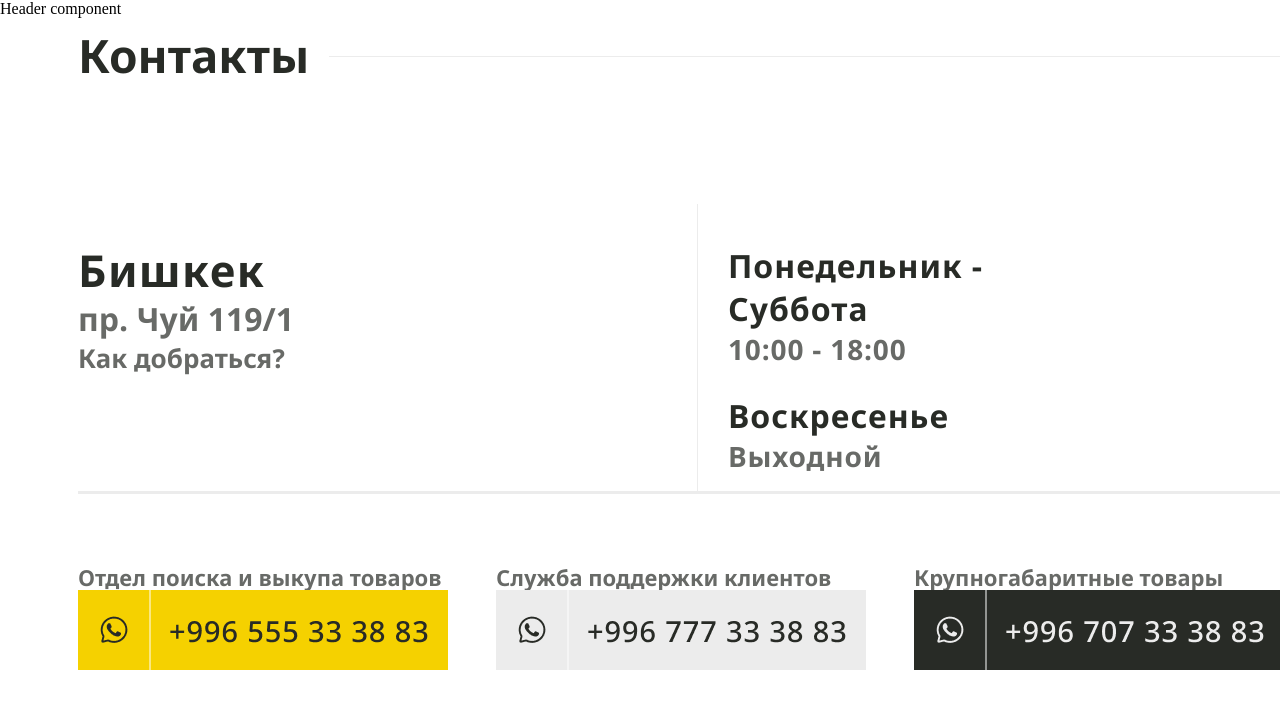
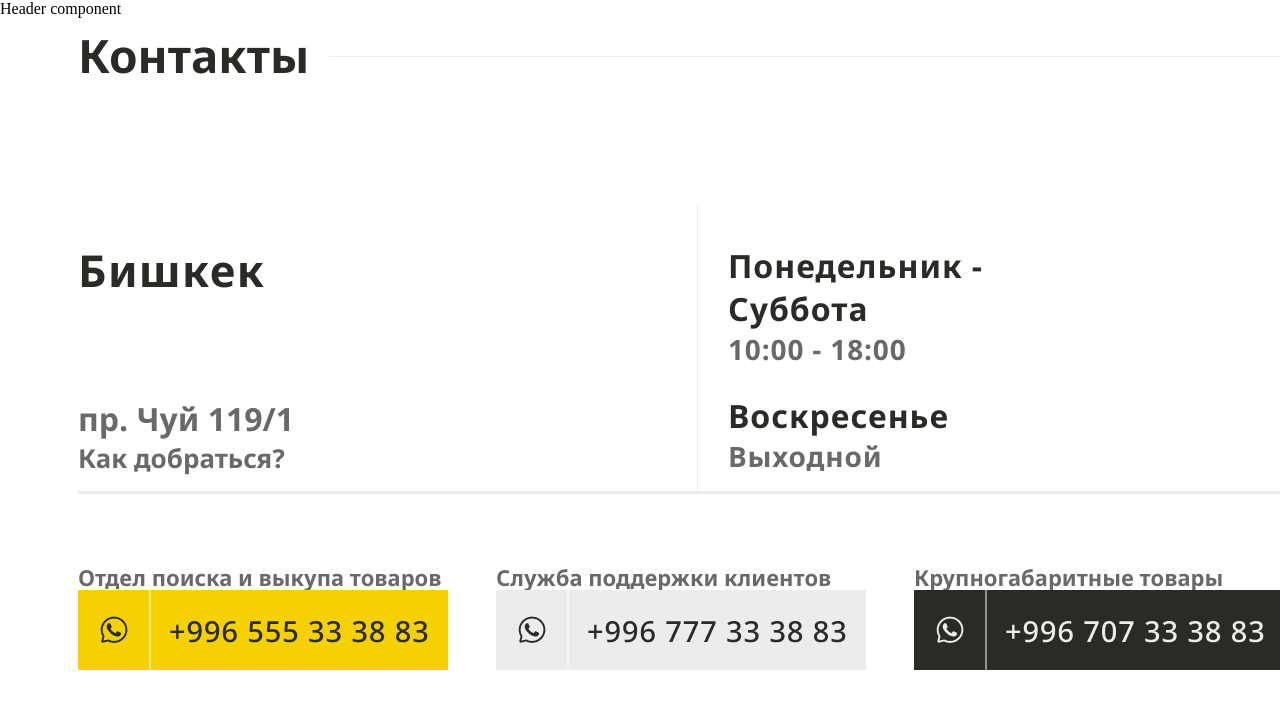
Before and after one commit to forfrontjs/one-express, a React (Vite) app: page / in a window 1280 px wide. Shown: the top 708 px of the page. Built offline with nearby package versions, Linux system fonts and the light colour scheme.

Commit message:
contact fix

```diff
--- a/src/components/Contacts/Contacts.scss
+++ b/src/components/Contacts/Contacts.scss
@@ -87,6 +87,9 @@
     width: 269px;
   height: 179px;
   padding-top: 40px;
+  display: flex;
+  flex-direction: column;
+
 
   .p3 {
     font-family: "Noto Sans";
@@ -105,6 +108,7 @@
     font-weight: 400;
     text-align: left;
     color: #686A67;
+    padding-top: 100px;
 
   }
 
```
